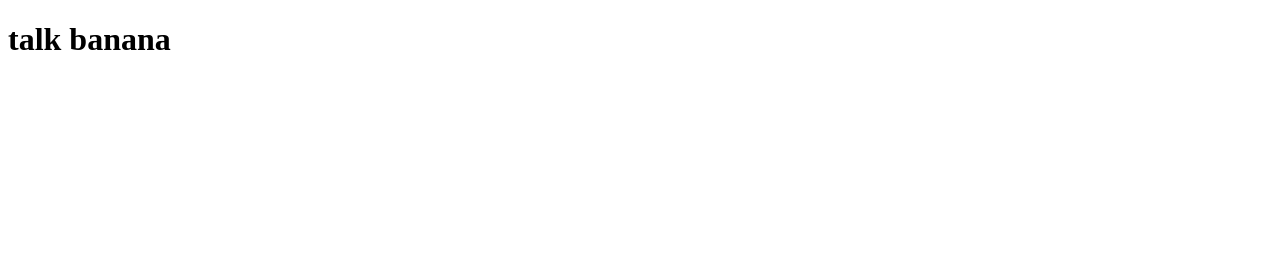
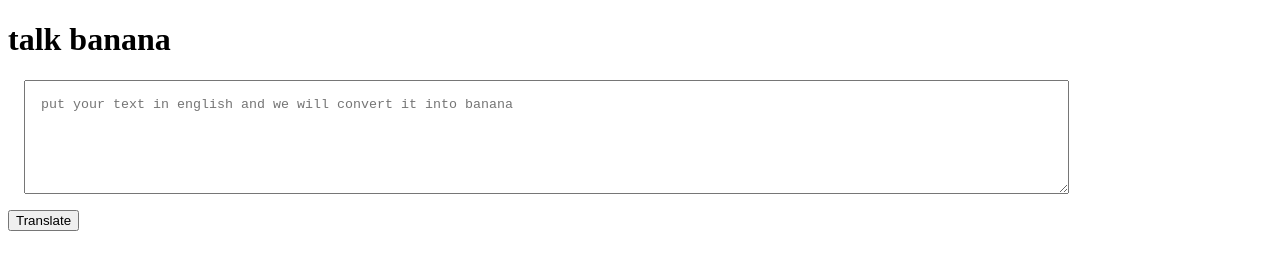
Before and after one commit to Mohitkumar33/javascript-in-the-browser, a plain HTML site: page index.html in a window 1280 px wide. Drawn offline with Linux system fonts and the light colour scheme.

Commit message:
feat: taken text area input

```diff
--- /dev/null
+++ b/app.js
@@ -0,0 +1,11 @@
+var btnTranslate = document.querySelector("#btn-translate");
+
+var txtInput = document.querySelector("#txt-input");
+
+function clickHandler()
+{
+    console.log("clicked");
+    console.log("input", txtInput.value);
+}
+
+btnTranslate.addEventListener("click",clickHandler)
--- a/index.html
+++ b/index.html
@@ -5,8 +5,21 @@
     <meta http-equiv="X-UA-Compatible" content="IE=edge">
     <meta name="viewport" content="width=device-width, initial-scale=1.0">
     <title>banana speak</title>
+    <style>
+        textarea {
+            display: block;
+            margin: 1rem;
+            padding: 1rem;
+            width: 80%;
+            height: 10vh;
+        }
+    </style>
+
 </head>
 <body>
     <h1>talk banana</h1>
+    <textarea id="txt-input" placeholder="put your text in english and we will convert it into banana"></textarea>
+    <button id="btn-translate">Translate</button>
+    <script src="app.js" type="text/javascript"></script>
 </body>
 </html>
```
